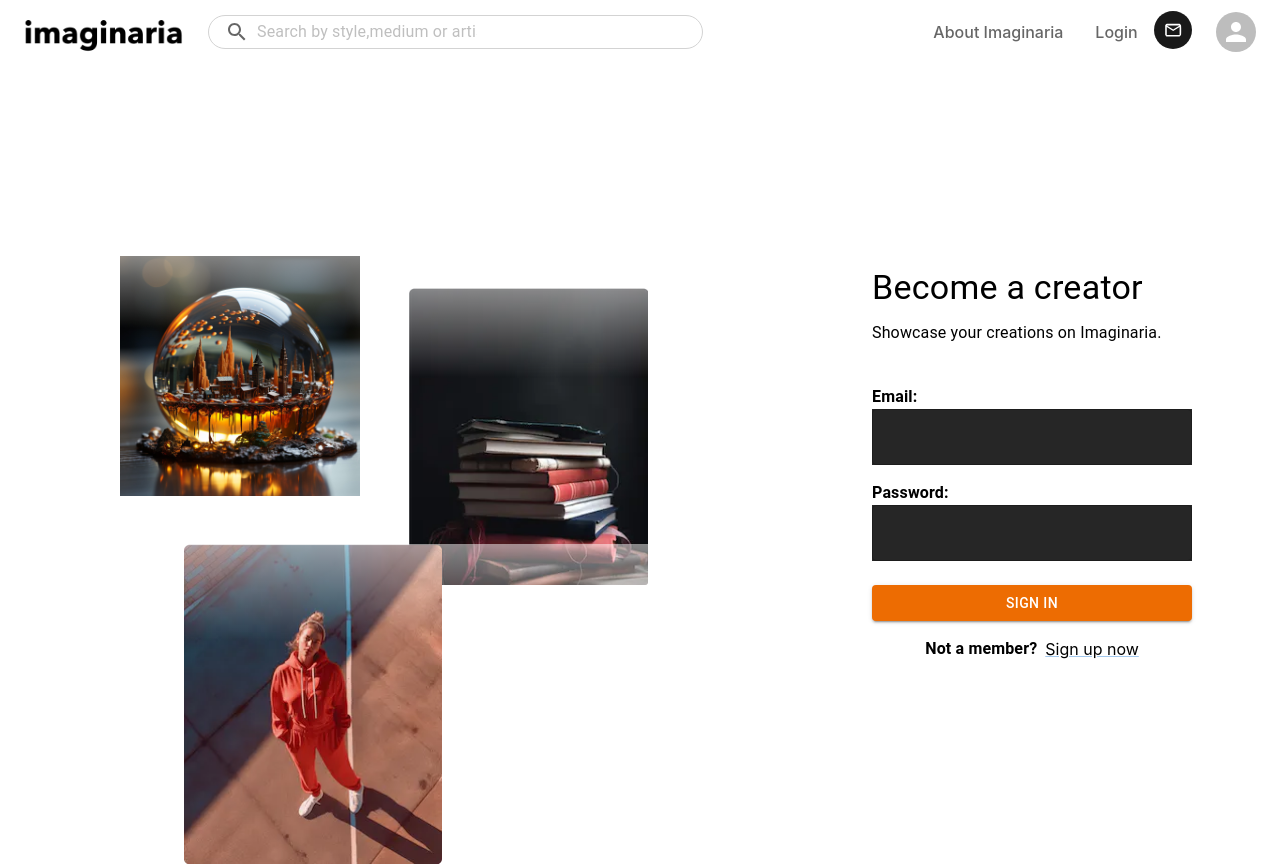
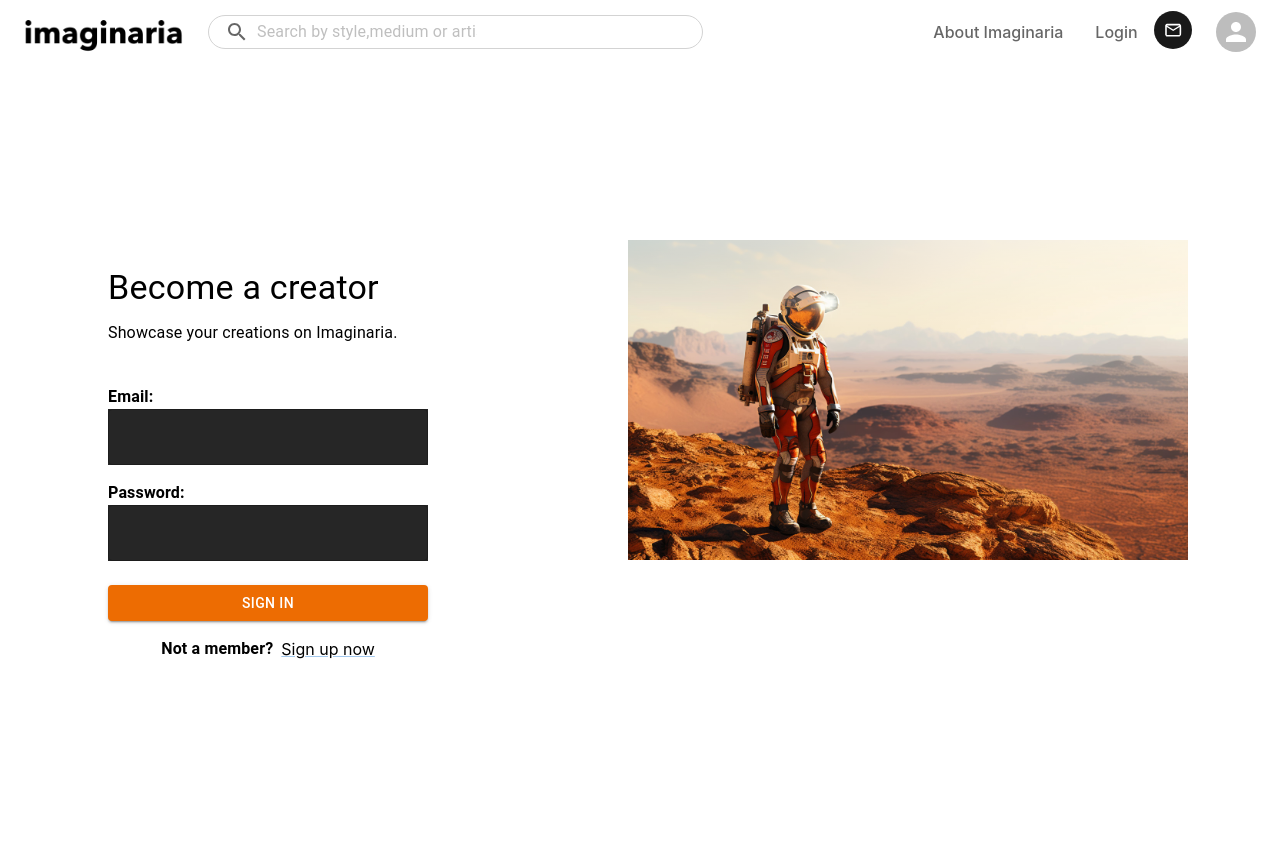
Before and after one commit to TsvetomirMichov/imagininaria, a React (Vite) app: page /becomeACreator in a window 1280 px wide. Shown: the top 866 px of the page. Built offline with nearby package versions, Linux system fonts and the light colour scheme.

Commit message:
Update BecomeACreator.jsx

```diff
--- a/src/pages/BecomeACreator/BecomeACreator.jsx
+++ b/src/pages/BecomeACreator/BecomeACreator.jsx
@@ -3,9 +3,7 @@ import Navbar from '../../components/Navbar/Navbar'
 import Footer from '../../components/Footer/Footer'
 import { Box } from '@mui/material'
 import LoginPage from '../Login/Login'
-import TopImageLeft2 from '../../images/about/top_right.webp'
-import TopImageRight2 from '../../images/about/top_left.webp'
-import TopImageRight1 from '../../images/about/Imaginaria-about-1.jpg'
+import TopImageRight1 from '../../images/heroImage.jpg'
 import styled from '@emotion/styled'
 
 
@@ -38,7 +36,7 @@ const BecomeACreator = () => {
         <div>
             <Box sx={{
                 position: 'relative',
-                mb:'15em'
+                mb: '15em'
             }}>
                 <Navbar />
                 <Box sx={{
@@ -50,47 +48,24 @@ const BecomeACreator = () => {
                     flexDirection: 'row',
                     justifyContent: 'space-around',
                 }}>
+                    <LoginPage />
 
-                    <BoxTop sx={{ mt: '10em', padding: '1.5em',display:{xs:'none',sm:'flex'} }}>
+                    <BoxTop sx={{ mt: '10em',  display: { xs: 'none', sm: 'flex' } }}>
                             <Box sx={{
-                        display: 'flex',
-                        flexDirection: 'column',
-                        height: '100%',
-                        alignItems: { xs: 'center', sm: 'flex-end' }
-                    }}>
-                        <Box sx={{
-                            display: 'flex', flexDirection: 'row', mt: '-1em', ml: '1em', position: 'relative',
+                                display: 'flex', flexDirection: 'row', mt: '-1em', position: 'relative',
                                 width: '100%',
                                 height: { xs: '40%', sm: '100%' }
                             }}>
-                            <Box position={'relative'} p={3} sx={{ display: 'flex', flexDirection: 'column', width: '15em', height: '15em' }}>
+                                <Box position={'relative'}  sx={{ display: 'flex',justifyContent:'center',mt:'2em',  width: '100%', height: '20em' }}>
                                     <ImageContainer sx={{
-                                    width: { xs: '100%', sm: '15em' },
+                                        width: { xs: '100%', sm: '35em' },
                                     }}>
                                         <img src={TopImageRight1} width={'100%'} height={'100%'} alt="Image 5" />
-                                </ImageContainer>
-                            </Box>
-                            <Box position={'relative'} p={3} mt={4} sx={{ display: 'flex', flexDirection: 'column', width: '15em', height: '5em' }}>
-                                <ImageContainer sx={{
-                                    width: { xs: '100%', sm: '15em' },
-                                }}>
-                                    <img src={TopImageLeft2} width={'100%'} height={'100%'} alt="Image 5" />
-                                </ImageContainer>
-
-                            </Box>
-                        </Box>
-                        <Box position={'relative'} p={3} >
-                            <ImageContainer sx={{
-                                width: { xs: '100%', sm: '30em' },
-                                height:'20em'
-                            }}>
-                                <img src={TopImageRight2} style={{height:'100%', objectFit: 'cover' }} alt="Image 5" />
                                     </ImageContainer>
                                 </Box>
                             </Box>
                     </BoxTop>
 
-                    <LoginPage />
                 </Box>
             </Box>
             <Footer />
```
Lines whose indentation alone changed are shown as unchanged.
